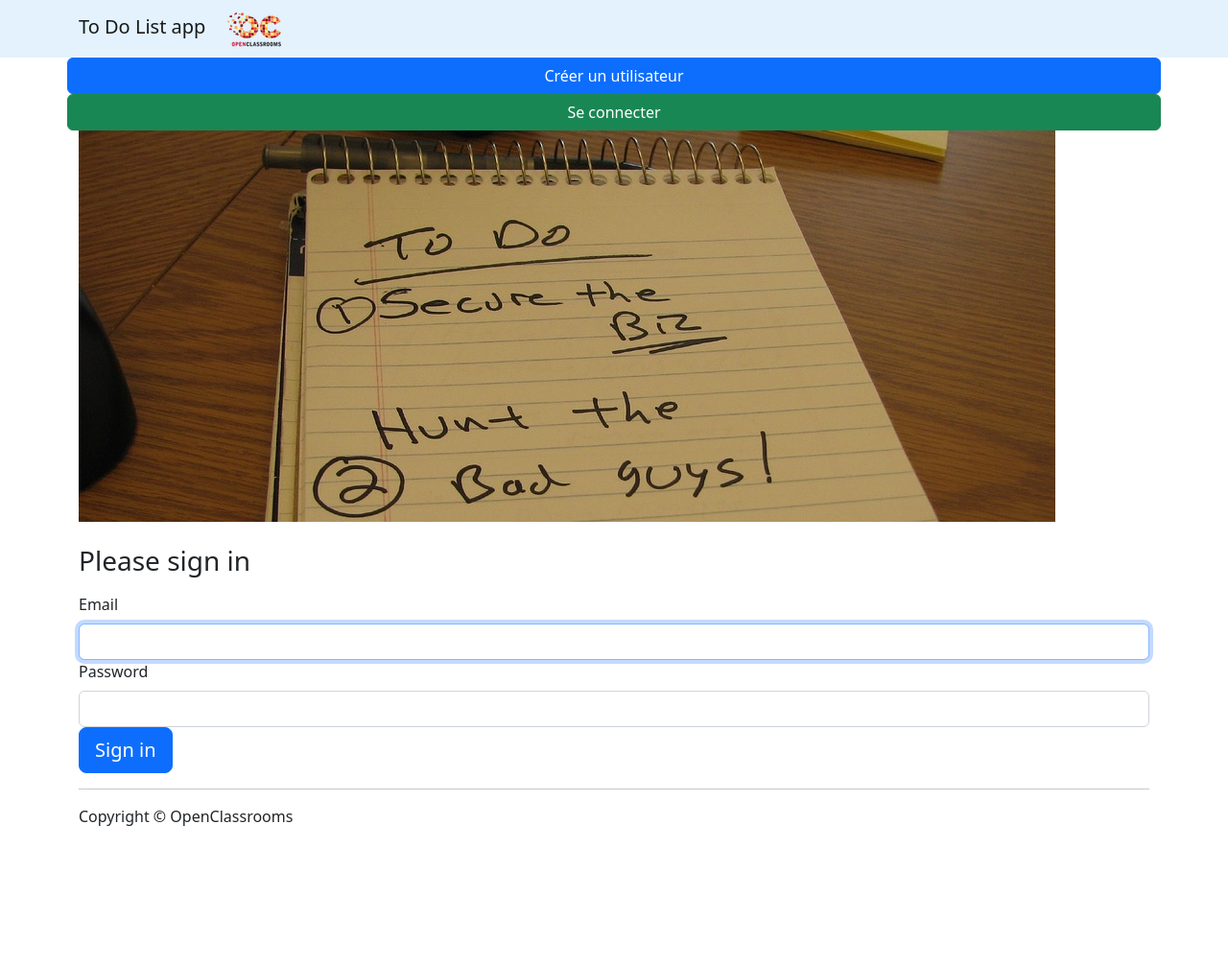
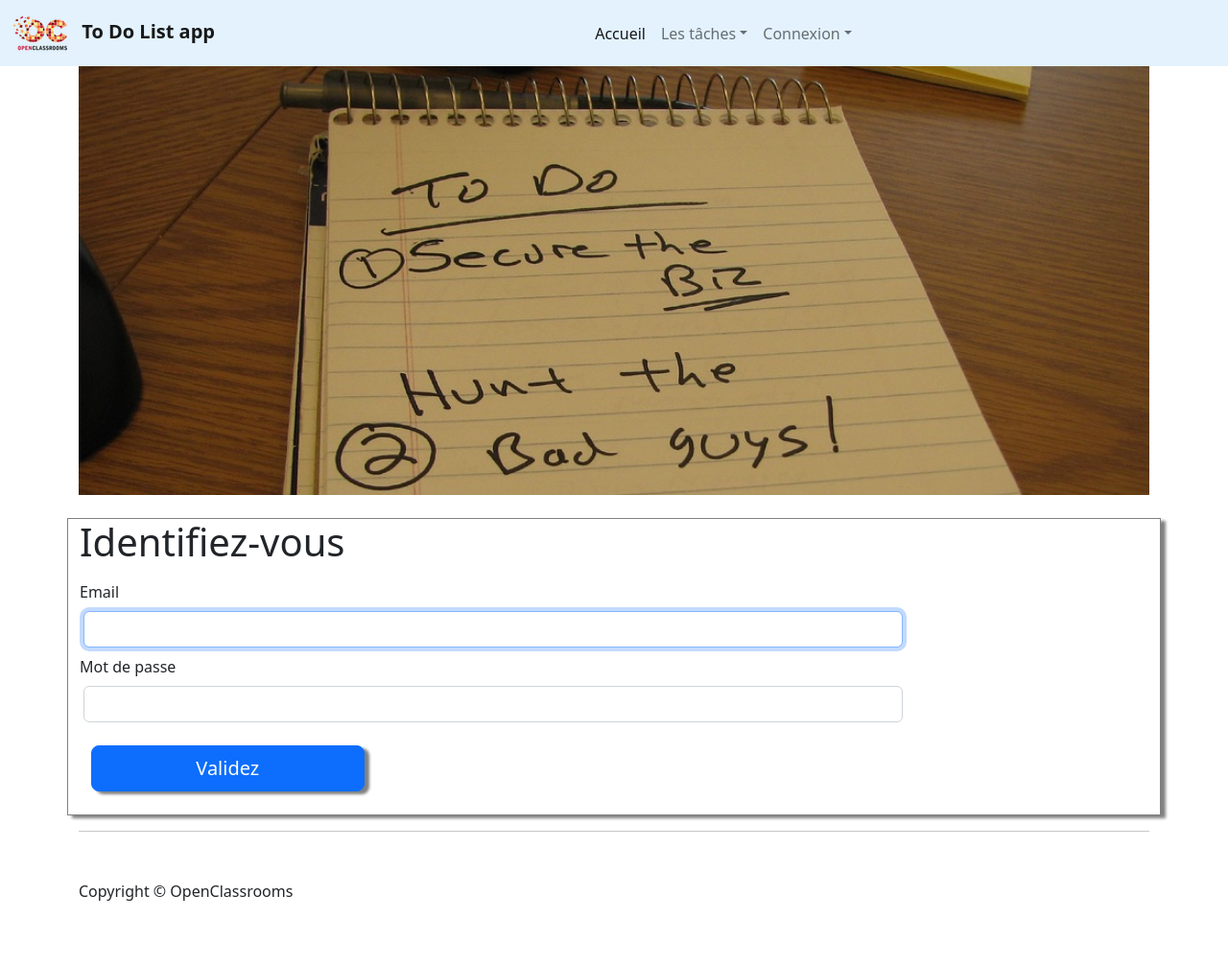
Before and after one commit to Rte29/todo, a Symfony app: template templates/security/login.html.twig in a window 1280 px wide. Shown: the whole page at 96% size. Before the commit the page ends 861 px from the top, so only its background shows below. Run offline with Twig, Linux system fonts and the light colour scheme; the template is opened without the code that fills it, so the values that code supplies are empty; some libraries are stand-ins or nearby versions.

Commit message:
mise en forme bootstrap 5.1

```diff
--- a/public/css/shop-homepage.css
+++ b/public/css/shop-homepage.css
@@ -3,11 +3,6 @@
  * Copyright 2013-2016 Start Bootstrap
  * Licensed under MIT (https://github.com/BlackrockDigital/startbootstrap/blob/gh-pages/LICENSE)
  */
-
-body {
-    padding-top: 70px;
-    /* Required padding for .navbar-fixed-top. Remove if using .navbar-static-top. Change if height of navigation changes. */
-}
 
 .slide-image {
     width: 100%;
@@ -56,4 +51,30 @@ footer {
 
 .btn {
     margin: 1.5rem;
+    box-shadow: 0px 8px 15px rgba(0, 0, 0, 0.1);
 }
+
+.titre {
+    display: block;
+    margin: 10px auto;
+    font-family: Roboto, Times, serif;
+    font-size: 60px;
+    text-align: center;
+    text-shadow:
+        /*relief*/
+        0 1px 0 rgb(200, 200, 200),
+        0 2px 0 rgb(190, 190, 190),
+        0 3px 0 rgb(180, 180, 180),
+        0 4px 0 rgb(175, 175, 175),
+        0 5px 0 rgb(180, 180, 180),
+        0 6px 0 rgb(190, 190, 190),
+        /*ombre*/
+        6px 7px 5px rgba(0, 0, 0, .40),
+        6px 12px 10px rgba(0, 0, 0, .30),
+        6px 17px 20px rgba(0, 0, 0, .20),
+        6px 22px 30px rgba(0, 0, 0, .10);
+
+    color: white;
+    background-color: #acd8f7;
+    /*-webkit-transform: rotateY(20deg) rotateX(30deg);*/
+}
--- a/src/Form/TaskType.php
+++ b/src/Form/TaskType.php
@@ -6,14 +6,16 @@ use App\Entity\Task;
 use Symfony\Component\Form\AbstractType;
 use Symfony\Component\Form\FormBuilderInterface;
 use Symfony\Component\OptionsResolver\OptionsResolver;
+use Symfony\Component\Form\Extension\Core\Type\TextType;
+use Symfony\Component\Form\Extension\Core\Type\TextareaType;
 
 class TaskType extends AbstractType
 {
     public function buildForm(FormBuilderInterface $builder, array $options): void
     {
         $builder
-            ->add('title')
-            ->add('content');
+            ->add('title', TextType::class, ['label' => 'Titre'])
+            ->add('content', TextAreaType::class, ['label' => 'Contenu']);
     }
 
     public function configureOptions(OptionsResolver $resolver): void
--- a/templates/base.html.twig
+++ b/templates/base.html.twig
@@ -8,54 +8,37 @@
 		<meta name="description" content="">
 		<meta name="author" content="">
 
-		<title>To Do List app</title>
+		<title>
+			{% block title %}To Do List app
+			{% endblock %}
+		</title>
 
 		<!-- Bootstrap Core CSS -->
 		<link
-		href="/css/bootstrap.min.css" rel="stylesheet">
+		href="https://cdn.jsdelivr.net/npm/bootstrap@5.2.3/dist/css/bootstrap.min.css" rel="stylesheet" integrity="sha384-rbsA2VBKQhggwzxH7pPCaAqO46MgnOM80zW1RWuH61DGLwZJEdK2Kadq2F9CUG65" crossorigin="anonymous">
+
 
 		<!-- Custom CSS -->
-		<link href="https://cdn.jsdelivr.net/npm/bootstrap@5.2.3/dist/css/bootstrap.min.css" rel="stylesheet" integrity="sha384-rbsA2VBKQhggwzxH7pPCaAqO46MgnOM80zW1RWuH61DGLwZJEdK2Kadq2F9CUG65" crossorigin="anonymous">
-	<!-- <link href="/css/shop-homepage.css" rel="stylesheet"> -->
+		<link
+		href="/css/shop-homepage.css" rel="stylesheet">
 
-		<!-- HTML5 Shim and Respond.js IE8 support of HTML5 elements and media queries -->
-		<!-- WARNING: Respond.js doesn't work if you view the page via file:// -->
-		<!--[if lt IE 9]>
-																																        <script src="https://oss.maxcdn.com/libs/html5shiv/3.7.0/html5shiv.js"></script>
-																																        <script src="https://oss.maxcdn.com/libs/respond.js/1.4.2/respond.min.js"></script>
-																																        <![endif]-->
+		<!-- Bootstrap Font Icon CSS -->
+		<link rel="stylesheet" href="https://cdn.jsdelivr.net/npm/bootstrap-icons@1.5.0/font/bootstrap-icons.css">
+
 	</head>
 
 	<body>
-		<nav class="navbar navbar-light navbar-fixed-top" style="background-color: #e3f2fd;" role="navigation">
-			<div class="container">
-				<div class="navbar-header">
-					<a class="navbar-brand" href="{{ path('app_default') }}">To Do List app</a>
-
-					<img src="{{ asset('img/Logo_OpenClassrooms.png') }}" alt="OpenClassrooms"/>
-				</div>
-			</div>
-		</nav>
+		<!-- Navigation-->
+		{% include "partials/header.html.twig" %}
 
 		<!-- Page Content -->
 		<div class="container">
-			<div class="row">
-				<a href="{{ path('user_create') }}" class="btn btn-primary">Créer un utilisateur</a>
-
-				{% if app.user %}
-					<a href="{{ path('app_logout') }}" class="pull-right btn btn-danger">Se déconnecter</a>
-				{% endif %}
-
-				{% if not app.user and 'login' != app.request.attributes.get('_route') %}
-					<a href="{{ path('login') }}" class="btn btn-success">Se connecter</a>
-				{% endif %}
-			</div>
 
 			<div class="row">
 				<div class="col-md-12">
 					{% for flash_message in app.session.flashBag.get('success') %}
 						<div class="alert alert-success" role="alert">
-							<strong>Superbe !</strong>
+							<strong>Génial !</strong>
 							{{ flash_message }}
 						</div>
 					{% endfor %}
@@ -95,7 +78,5 @@
 
 			</div>
 			<script src="https://cdn.jsdelivr.net/npm/bootstrap@5.2.3/dist/js/bootstrap.bundle.min.js" integrity="sha384-kenU1KFdBIe4zVF0s0G1M5b4hcpxyD9F7jL+jjXkk+Q2h455rYXK/7HAuoJl+0I4" crossorigin="anonymous"></script>
-			<!-- <script src="{{ asset('js/jquery.js') }}"></script>
-						<script src="{{ asset('js/bootstrap.min.js') }}"></script> -->
 		</body>
 	</html>
--- a/templates/partials/header.html.twig
+++ b/templates/partials/header.html.twig
@@ -1,35 +1,68 @@
 <!-- Navigation-->
 
-<nav class="navbar navbar-expand-lg navbar-dark bg-dark">
-	<div class="container px-5">
-		<a class="navbar-brand" href="#">To Do List app</a>
-		<a class="navbar-brand" href="#"><img src="{{ asset('img/Logo_OpenClassrooms.png') }}" alt="OpenClassrooms"/></a>
+<nav class="navbar navbar-expand-lg" style="background-color: #e3f2fd;">
+	<div class="container-fluid">
+
+		<a class="navbar-brand" href="{{ path('app_default') }}"><img class="me-2" src="{{ asset('img/Logo_OpenClassrooms.png') }}" alt="OpenClassrooms"/>
+			<strong>To Do List app</strong>
+		</a>
 		<button class="navbar-toggler" type="button" data-bs-toggle="collapse" data-bs-target="#navbarSupportedContent" aria-controls="navbarSupportedContent" aria-expanded="false" aria-label="Toggle navigation">
 			<span class="navbar-toggler-icon"></span>
 		</button>
 		<div class="collapse navbar-collapse" id="navbarSupportedContent">
-			<ul class="navbar-nav ms-auto mb-2 mb-lg-0">
+			<ul class="navbar-nav mx-auto mb-2 mb-lg-0">
 				<li class="nav-item">
-					<a class="nav-link" href="{{ path('app_default')}}">Accueil</a>
+					<a class="nav-link active" aria-current="page" href="{{ path('app_default') }}">Accueil</a>
 				</li>
-				<li>
-					<a class="nav-link" href="{{ path('task_list')}}">La liste des tâches</a>
+				<li class="nav-item dropdown">
+					<a class="nav-link dropdown-toggle" href="#" role="button" data-bs-toggle="dropdown" aria-expanded="false">Les tâches</a>
+
+					<ul class="dropdown-menu">
+						<li>
+							<a class="dropdown-item" href="{{ path('task_list') }}">Liste des tâches</a>
+						</li>
+						<li><hr class="dropdown-divider"></li>
+						<li>
+							<a class="dropdown-item" href="{{ path('task_create') }}">Ajouter une tâche</a>
+						</li>
+					</ul>
 				</li>
+				{% if app.user %}
+					<li>
+						<a class="nav-link" href="{{ path('app_logout') }}">Se déconnecter</a>
+					</li>
 
-				<li>
-					<a class="nav-link" href="{{ path('task_create')}}">Ajouter une Tâche</a>
-				</li>
 
-				{% if app.user %}
-					<li class="nav-item">
-						<a class="nav-link" href="{{ path('app_logout')}}" onclick="return confirm('Vous allez être déconnecté')">Me déconnecter</a>
-					</li>
-					{% else%}
+				{% endif %}
+				{% if not app.user and 'login' != app.request.attributes.get('_route') %}
 					<li class="nav-item dropdown">
-						<a class="nav-link" id="navbarDropdown" href="{{ path('login')}}" role="button" data-bs-toggle="dropdown" aria-expanded="false">Se connecter</a>
+						<a class="nav-link dropdown-toggle" href="#" role="button" data-bs-toggle="dropdown" aria-expanded="false">Connexion</a>
+
+						<ul class="dropdown-menu">
+							<li>
+								<a class="dropdown-item" href="{{ path('login') }}">S'identifier</a>
+							</li>
+							<li><hr class="dropdown-divider"></li>
+							<li>
+								<a class="dropdown-item" href="{{ path('user_create') }}">S'enregistrer</a>
+							</li>
+						</ul>
 					</li>
 				{% endif %}
-			</ul>
-		</div>
-	</div>
-</nav>
+			</li>
+		</ul>
+		<ul class="navbar-nav ml-auto mb-2 mb-lg-0">
+			{% if app.user %}
+				<li class="nav-item ml-auto">
+					<a class="nav-link me-5" href="#">
+						<h5>Bonjour
+							{{ app.user.username }}</h5>
+					</a>
+				</li>
+			{% endif %}
+		</ul>
+		<!-- <form class="d-flex" role="search">
+																																																																																																																																																																																																														<input class="form-control me-2" type="search" placeholder="Search" aria-label="Search">
+																																																																																																																																																																																																														<button class="btn btn-outline-success" type="submit">Search</button> -->
+	</form>
+</div></div></nav>
--- a/templates/security/login.html.twig
+++ b/templates/security/login.html.twig
@@ -1,6 +1,6 @@
 {% extends 'base.html.twig' %}
 
-{% block title %}Log in!
+{% block title %}Connectez-vous !
 {% endblock %}
 
 {% block body %}
@@ -17,34 +17,22 @@
 
 		{% if app.user %}
 			<div class="mb-3">
-				You are logged in as
+				Vous êtes déjà connecté(e)
 				{{ app.user.userIdentifier }},
 				<a href="{{ path('app_logout') }}">Logout</a>
 			</div>
 		{% endif %}
+		<div class="row" style="box-shadow: 5px 3px 3px grey; border: solid .1rem grey">
+			<h1>Identifiez-vous</h1>
+			<label for="inputEmail" class="mt-2">Email</label>
+			<input type="email" value="{{ last_username }}" name="email" id="_email" class="form-control w-75 ms-3 mt-2" autocomplete="email" required autofocus>
+			<label for="inputPassword" class="mt-2">Mot de passe</label>
+			<input type="password" name="password" id="_password" class="form-control w-75 ms-3 mt-2" autocomplete="current-password" required>
 
-		<h1 class="h3 mb-3 font-weight-normal">Please sign in</h1>
-		<label for="inputEmail">Email</label>
-		<input type="email" value="{{ last_username }}" name="email" id="_email" class="form-control" autocomplete="email" required autofocus>
-		<label for="inputPassword">Password</label>
-		<input type="password" name="password" id="_password" class="form-control" autocomplete="current-password" required>
+			<input type="hidden" name="_csrf_token" value="{{ csrf_token('authenticate') }}">
 
-		<input
-		type="hidden" name="_csrf_token" value="{{ csrf_token('authenticate') }}">
 
-		{#
-										        Uncomment this section and add a remember_me option below your firewall to activate remember me functionality.
-										        See https://symfony.com/doc/current/security/remember_me.html
-
-										        <div class="checkbox mb-3">
-										            <label>
-										                <input type="checkbox" name="_remember_me"> Remember me
-										            </label>
-										        </div>
-										    #}
-
-		<button class="btn btn-lg btn-primary" type="submit">
-			Sign in
-		</button>
+			<button class="btn btn-lg btn-primary col-3" type="submit" style="box-shadow: 5px 3px 3px grey;">Validez</button>
+		</div>
 	</form>
 {% endblock %}
```
Also changed, not shown: templates/default/index.html.twig (+6 -6 lines), templates/task/create.html.twig (+5 -4 lines), templates/task/list.html.twig (+16 -16 lines), 1 other file.
